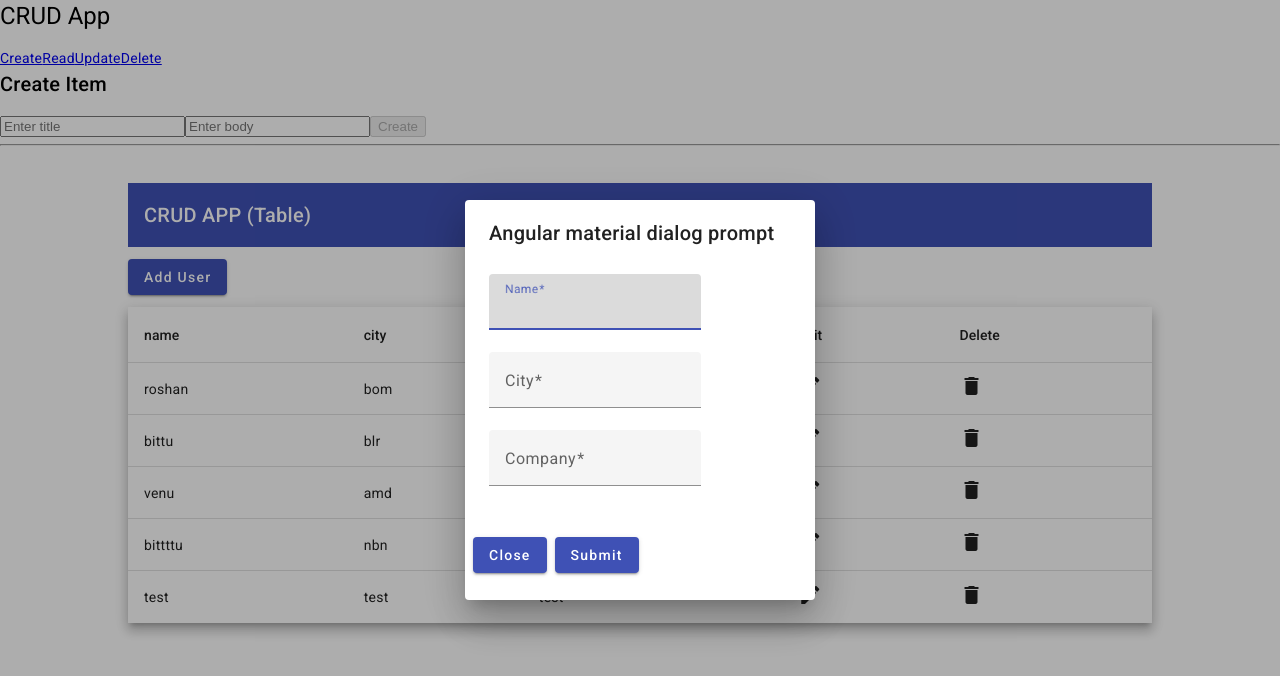
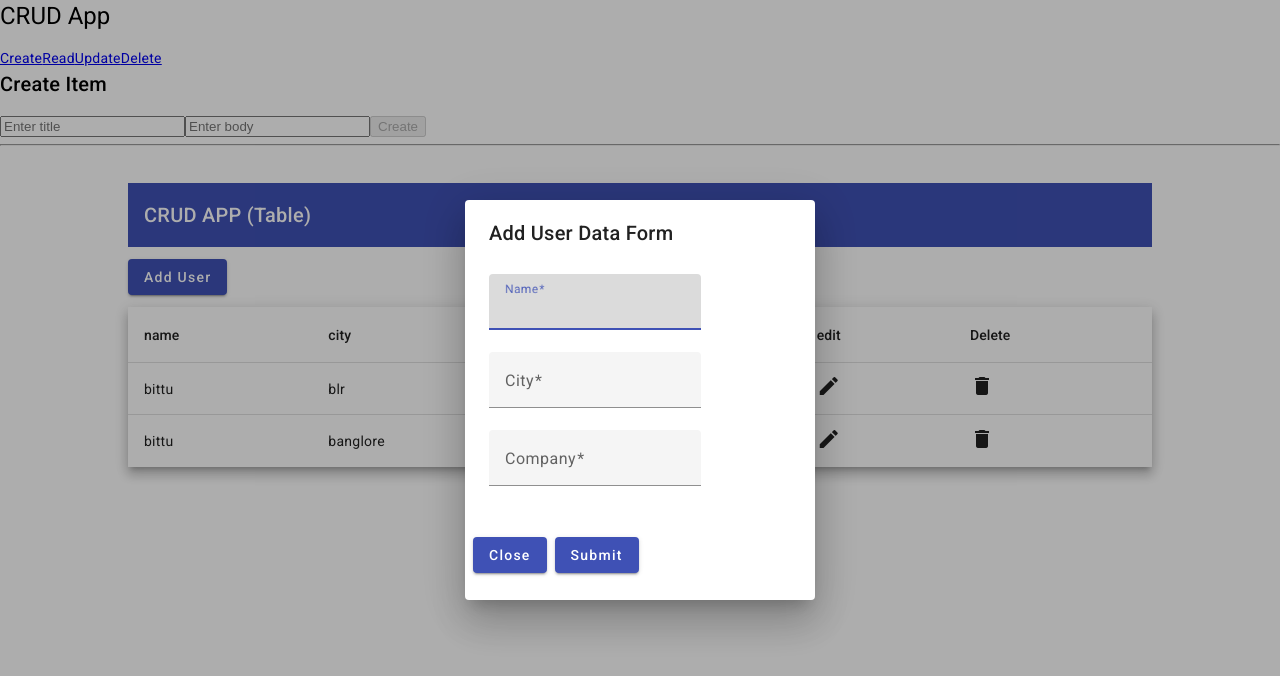
Before and after one commit to Chief16/Angular17-CRUD-APP, an Angular app: page /create in a window 1280 px wide. Both pictures are taken after a click on the button "Add User". Shown: the top 676 px of the page. Built offline with nearby package versions, Linux system fonts and the light colour scheme; data requests are answered from the project's data file.

Commit message:
edit form implemented

```diff
--- a/db.json
+++ b/db.json
@@ -11,34 +11,16 @@
   ],
   "empDetails": [
     {
-      "id": 2,
-      "name": "roshan",
-      "city": "bom",
-      "company": "infy"
+      "name": "bittu",
+      "city": "blr",
+      "company": "wipro",
+      "id": 4
     },
     {
-      "id": 4,
       "name": "bittu",
-      "city": "blr",
-      "company": "tcs"
-    },
-    {
-      "id": 6,
-      "name": "venu",
-      "city": "amd",
-      "company": "wipro"
-    },
-    {
-      "name": "bittttu",
-      "city": "nbn",
-      "company": "cpg",
+      "city": "banglore",
+      "company": "tcs",
       "id": 7
-    },
-    {
-      "name": "test",
-      "city": "test",
-      "company": "test",
-      "id": 8
     }
   ]
 }
--- a/src/app/app.component.ts
+++ b/src/app/app.component.ts
@@ -30,17 +30,23 @@ export class AppComponent implements OnInit {
   displayedColumns: string[] = ['name', 'city', 'company', 'edit', 'delete'];
 
   ngOnInit(){
-    this.data.getEmpDetails().subscribe((data:any)=>{
-      this.dataSource= new MatTableDataSource<any>(data)
+   this.getEmpDetails();
+  }
+
+  getEmpDetails(){
+    this.data.getEmpDetails().subscribe((dd:any)=>{
+      this.dataSource= new MatTableDataSource<any>(dd)
     })
   }
-
 
   redirectToAdd(){
     console.log("add user dialog opened");
     const dialogRef = this.dialog.open(UserFormDialogComponent, {
       width: '350px',
       height: '400px',
+      data: {
+        editDialog: false
+      }
     });
 
     dialogRef.afterClosed().subscribe((data) => {
@@ -50,9 +56,7 @@ export class AppComponent implements OnInit {
         console.log("input form data", data.userData.value)
         this.data.addEmpDetails(data.userData.value).subscribe((data)=>{
           console.log("user added successfully")
-          this.data.getEmpDetails().subscribe((dd:any)=>{
-            this.dataSource= new MatTableDataSource<any>(dd)
-          })
+         this.getEmpDetails();
         })
       }
     });
@@ -60,6 +64,26 @@ export class AppComponent implements OnInit {
 
   redirectToEdit(inp:any){
     console.log(inp)
+    const dialogRef = this.dialog.open(UserFormDialogComponent, {
+      width: '350px',
+      height: '400px',
+      data: {
+        editDialog: true,
+        userId: inp
+      }
+    });
+
+    dialogRef.afterClosed().subscribe((data) => {
+      console.log(data)
+      if (data.clicked === 'submit') {
+        console.log('Sumbit button clicked');
+        console.log("input form data", data.userData.value)
+        this.data.editUserDetails(inp, data.userData.value).subscribe((data)=>{
+          console.log("user updated successfully")
+          this.getEmpDetails();
+        })
+      }
+    });
   }
 
   redirectToDelete(inp:any){
@@ -67,7 +91,7 @@ export class AppComponent implements OnInit {
     const ref: MatDialogRef<DeleteDialogComponent> = this.dialog.open(
       DeleteDialogComponent,
       {
-        width: '600px',
+        width: '400px',
         height: '210px',
         data: {
           message: 'Are you sure you want to delete user?',
--- a/src/app/data.service.ts
+++ b/src/app/data.service.ts
@@ -43,4 +43,8 @@ export class DataService {
     };
     return this.http.post('http://localhost:3000/empDetails', details, options)
   }
+
+  editUserDetails(id: any, user: any){
+    return this.http.put('http://localhost:3000/empDetails' + "/" + id, user)
+  }
 }
--- a/src/app/dialogs/user-form-dialog/user-form-dialog.component.html
+++ b/src/app/dialogs/user-form-dialog/user-form-dialog.component.html
@@ -1,7 +1,7 @@
-<div class="form-container">
-    <h2 mat-dialog-title>Angular material dialog prompt</h2>
+<div class="form-container" *ngIf="!editDialog">
+  <h2 mat-dialog-title>Add User Data Form</h2>
   <mat-dialog-content>
-        <form [formGroup]="userForm">
+    <form [formGroup]="addUserForm">
       <mat-form-field>
         <mat-label>Name</mat-label>
         <input matInput formControlName="name">
@@ -20,8 +20,37 @@
     <button mat-raised-button (click)="cancel()" color="primary">
       Close
     </button>
-      <button type="submit" mat-raised-button color="primary" (click)="submit(userForm)">
+    <button type="submit" mat-raised-button color="primary" (click)="submit(addUserForm)">
       Submit
     </button>
   </mat-dialog-actions>
 </div>
+
+
+<div class="form-container" *ngIf="editDialog">
+  <h2 mat-dialog-title>Edit User Data Form</h2>
+  <mat-dialog-content>
+    <form [formGroup]="editUserForm">
+      <mat-form-field>
+        <mat-label>Name</mat-label>
+        <input matInput formControlName="name">
+      </mat-form-field>
+      <mat-form-field>
+        <mat-label>City</mat-label>
+        <input matInput formControlName="city">
+      </mat-form-field>
+      <mat-form-field>
+        <mat-label>Company</mat-label>
+        <input matInput formControlName="company">
+      </mat-form-field>
+    </form>
+  </mat-dialog-content>
+  <mat-dialog-actions>
+    <button mat-raised-button (click)="cancel()" color="primary">
+      Close
+    </button>
+    <button type="submit" mat-raised-button color="primary" (click)="submit(editUserForm)">
+      Submit
+    </button>
+  </mat-dialog-actions>
+</div>
--- a/src/app/dialogs/user-form-dialog/user-form-dialog.component.ts
+++ b/src/app/dialogs/user-form-dialog/user-form-dialog.component.ts
@@ -1,6 +1,7 @@
 import { Component, Inject } from '@angular/core';
 import { FormBuilder, FormGroup, Validators } from '@angular/forms';
 import { MAT_DIALOG_DATA, MatDialogRef } from '@angular/material/dialog';
+import { DataService } from 'src/app/data.service';
 
 @Component({
   selector: 'app-user-form-dialog',
@@ -9,20 +10,46 @@ import { MAT_DIALOG_DATA, MatDialogRef } from '@angular/material/dialog';
 })
 export class UserFormDialogComponent {
 
-  userForm: FormGroup;
+  addUserForm: FormGroup;
+  editUserForm: FormGroup;
   message = '';
+  editDialog= false;
+  userId=0;
 
-  constructor(private fb: FormBuilder,
+  constructor(private fb: FormBuilder, private dataService: DataService,
     private dialogRef: MatDialogRef<UserFormDialogComponent>,
-    @Inject(MAT_DIALOG_DATA) data: { message: string }
+    @Inject(MAT_DIALOG_DATA) data: { message: string, editDialog: boolean,userId: number }
   ) {
     this.message = data ? data.message : '';
+    this.editDialog= data.editDialog;
+    this.userId= data.userId
 
-    this.userForm = this.fb.group({
+    this.addUserForm = this.fb.group({
       name: ['', Validators.required],
       city: ['', Validators.required],
       company: ['', Validators.required],
     });
+
+    this.editUserForm= this.fb.group({
+      name: [''],
+      city:[''],
+      company: ['']
+    })
+
+    this.getUserDataForEdit();
+
+
+  }
+
+  getUserDataForEdit(){
+    this.dataService.getEmpDetails().subscribe((allUserData:any)=>{
+      console.log("id: ", this.userId)
+      allUserData.filter((data:any)=>{
+        if(data.id===this.userId){
+            this.editUserForm.patchValue(data);
+        }
+    })
+    })
   }
 
   submit(form: FormGroup) {
```
Lines whose indentation alone changed are shown as unchanged.
